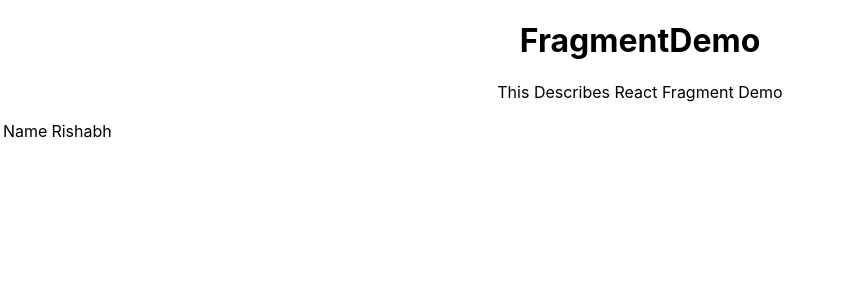
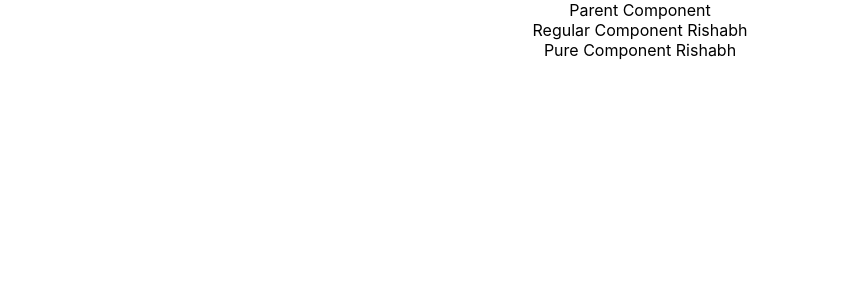
Before and after one commit to rishabhjaiswal155/React, a React (Create React App) app: page / in a window 1280 px wide. Shown: the top 300 px of the page, without its empty margins (0-841 px from the left). Built offline with nearby package versions, Linux system fonts and the light colour scheme.

Commit message:
Pure Component in React and difference in re-rendering vs regular Component

```diff
--- a/src/App.js
+++ b/src/App.js
@@ -24,6 +24,7 @@ import Form from './components/Form';
 import LifeCycleA from './components/LifeCycleA';
 import FragmentDemo from './components/FragmentDemo';
 import Table from './components/Table';
+import ParentComp from './components/ParentComp';
 function App() {
   return (
     <div className="App">
@@ -70,8 +71,9 @@ function App() {
       <Inline/> */}
       {/* <Form/> */}
       {/* <LifeCycleA/> */}
-<FragmentDemo/>
-<Table/>
+{/* <FragmentDemo/> */}
+{/* <Table/> */}
+<ParentComp/>
       </div>
   );
 }
--- /dev/null
+++ b/src/PureComp.js
@@ -0,0 +1,12 @@
+import React, { PureComponent } from 'react'
+
+class PureComp extends PureComponent {
+  render() {
+    console.log('Pure Component render')
+    return (
+      <div>Pure Component {this.props.name}</div>
+    )
+  }
+}
+
+export default PureComp
--- /dev/null
+++ b/src/components/ParentComp.js
@@ -0,0 +1,30 @@
+import React, { Component } from 'react'
+import RegComp from './RegComp'
+import PureComp from '../PureComp'
+
+class ParentComp extends Component {
+    constructor(props) {
+      super(props)
+
+      this.state = {
+         name:'Rishabh'
+      }
+    }
+
+    componentDidMount(){
+        setInterval((name)=>{
+            this.setState({name:'Rishabh'})
+        },2000)
+    }
+  render() {
+    console.log('*********parenet Component render*************')
+    return (
+      <div>Parent Component
+        <RegComp name={this.state.name}/>
+        <PureComp name={this.state.name}/>
+      </div>
+    )
+  }
+}
+
+export default ParentComp
--- /dev/null
+++ b/src/components/RegComp.js
@@ -0,0 +1,12 @@
+import React, { Component } from 'react'
+
+export class RegComp extends Component {
+  render() {
+    console.log('Regular Component Render')
+    return (
+      <div>Regular Component {this.props.name}</div>
+    )
+  }
+}
+
+export default RegComp
```
